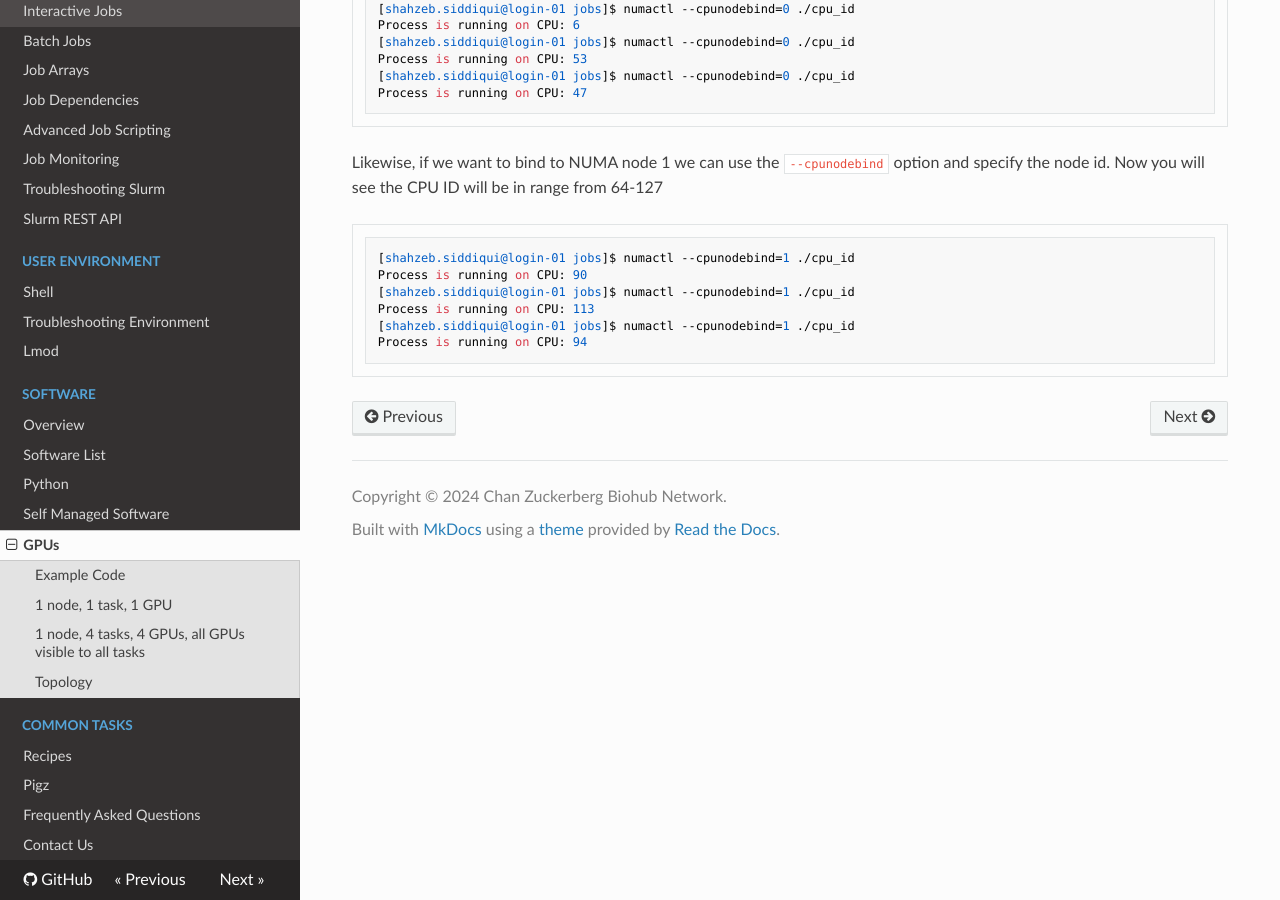
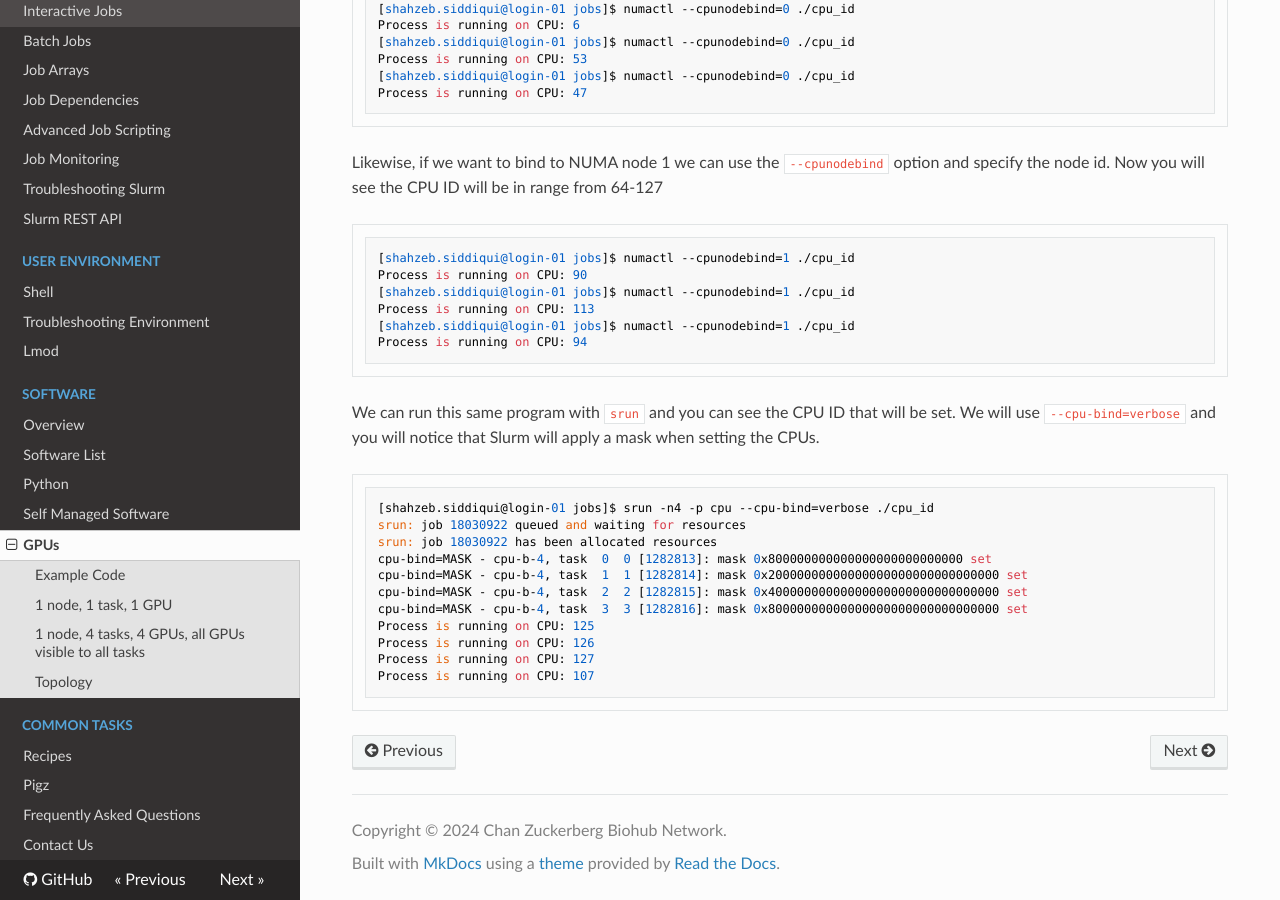
Before and after one commit to biohub-hpc/hpcuserguide, an MkDocs documentation site: the page built from docs/software/gpu.md, in a window 1280 px wide and 900 px high, scrolled down 5115 px. Built offline with MkDocs 1.6.1, drawn with Linux system fonts in a browser that asks for light colours; nearby versions of some CDN libraries.

Commit message:
add example on using srun with `--cpu-bind`

````diff
--- a/docs/software/gpu.md
+++ b/docs/software/gpu.md
@@ -260,3 +260,20 @@ Process is running on CPU: 113
 [shahzeb.siddiqui@login-01 jobs]$ numactl --cpunodebind=1 ./cpu_id
 Process is running on CPU: 94
 ```
+
+We can run this same program with `srun` and you can see the CPU ID that will be set. We will use `--cpu-bind=verbose` and you will notice that Slurm will apply a mask when setting
+the CPUs.
+
+```console
+[shahzeb.siddiqui@login-01 jobs]$ srun -n4 -p cpu --cpu-bind=verbose ./cpu_id
+srun: job 18030922 queued and waiting for resources
+srun: job 18030922 has been allocated resources
+cpu-bind=MASK - cpu-b-4, task  0  0 [1282813]: mask 0x800000000000000000000000000 set
+cpu-bind=MASK - cpu-b-4, task  1  1 [1282814]: mask 0x20000000000000000000000000000000 set
+cpu-bind=MASK - cpu-b-4, task  2  2 [1282815]: mask 0x40000000000000000000000000000000 set
+cpu-bind=MASK - cpu-b-4, task  3  3 [1282816]: mask 0x80000000000000000000000000000000 set
+Process is running on CPU: 125
+Process is running on CPU: 126
+Process is running on CPU: 127
+Process is running on CPU: 107
+```
````
